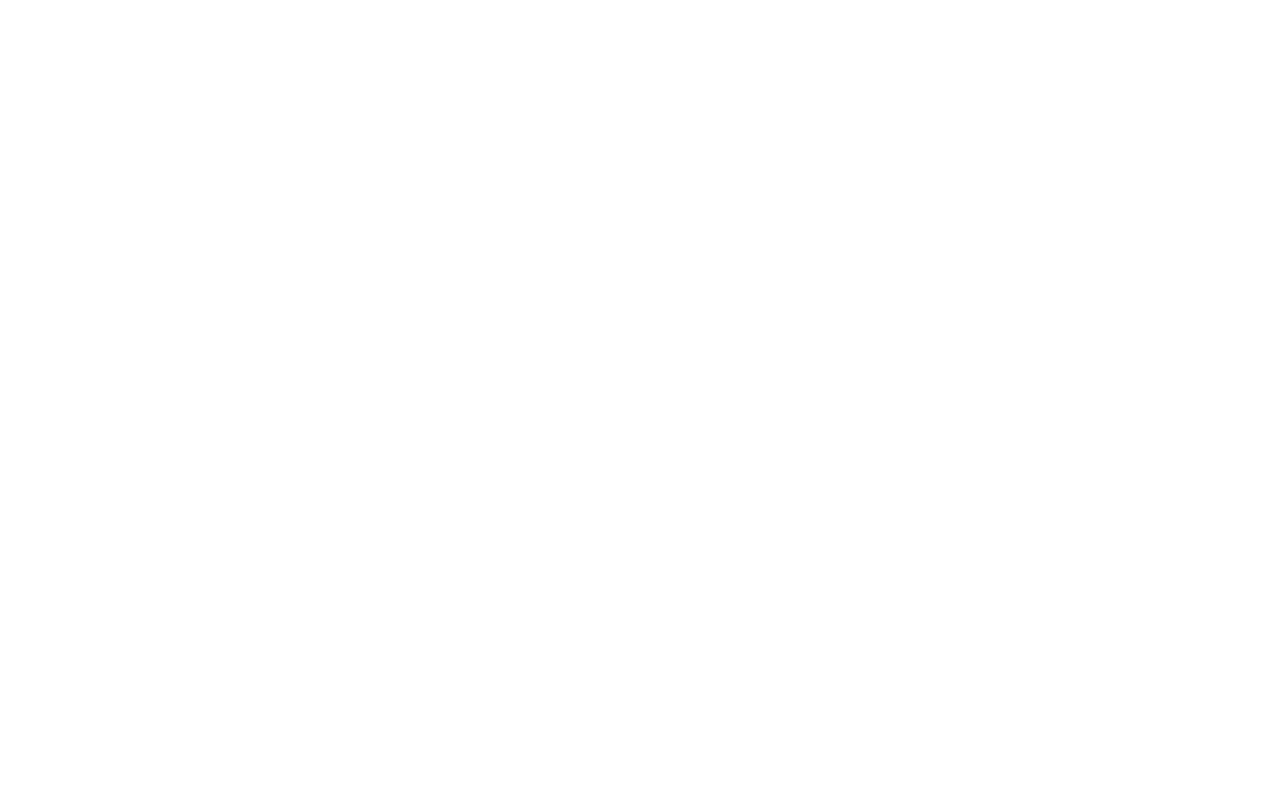
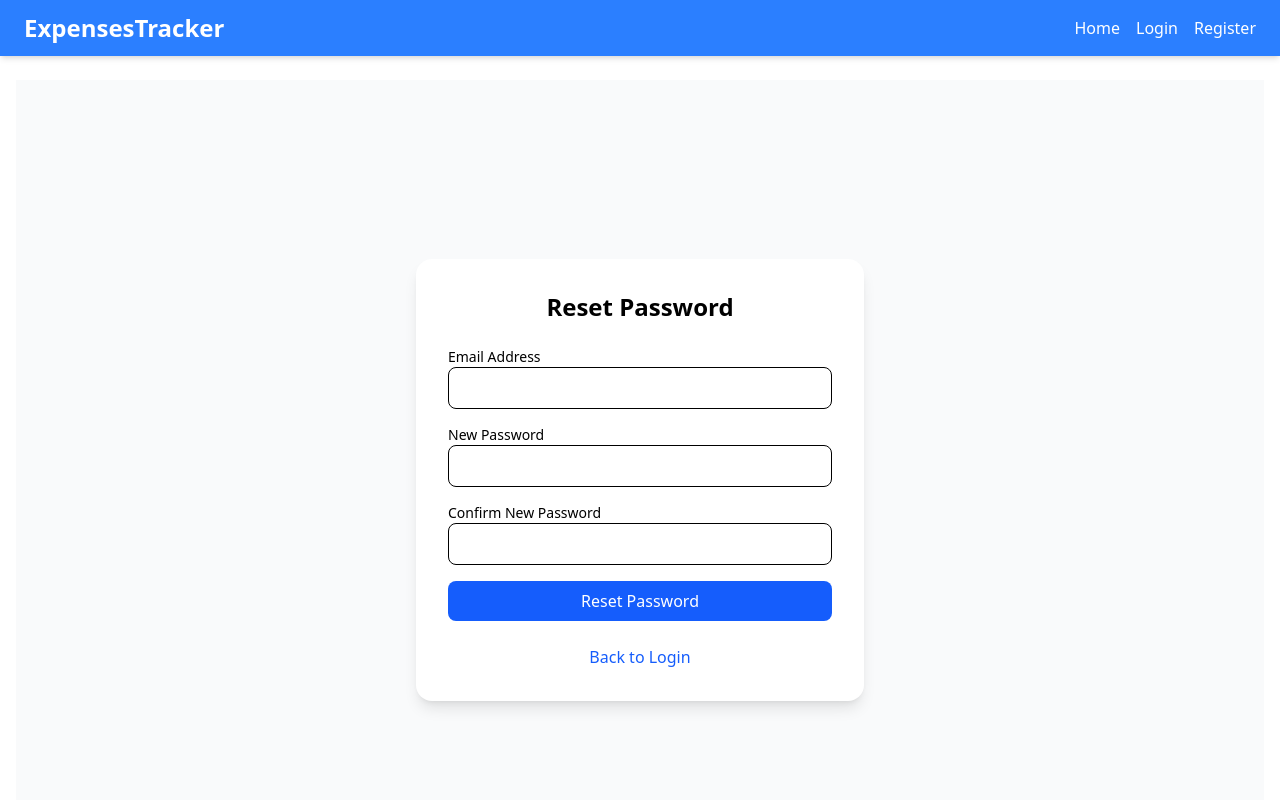
Before and after one commit to Mwaisaka/expenses_tracker, a React (Vite) app in the folder ds_client/: page /reset-password in a window 1280 px wide. Before the commit this address had no page. Shown: the top 800 px of the page. Built offline with nearby package versions, Linux system fonts and the light colour scheme.

Commit message:
Added Reset Password component

```diff
--- a/ds_client/src/App.tsx
+++ b/ds_client/src/App.tsx
@@ -7,6 +7,7 @@ import Home from "./pages/Home";
 // import Expenses from "./pages/Expenses";
 import Login from "./pages/Login";
 import Register from "./pages/Register";
+import ResetPassword from "./pages/ResetPassword";
 // import ProtectedRoute from "./components/ProtectedRoute";
 
 function App() {
@@ -34,6 +35,7 @@ function App() {
           /> */}
           <Route path="login" element={<Login />} />
           <Route path="register" element={<Register />} />
+          <Route path="reset-password" element={<ResetPassword />} />
         </Route>
       </Routes>
     </BrowserRouter>
--- a/ds_client/src/pages/ResetPassword.tsx
+++ b/ds_client/src/pages/ResetPassword.tsx
@@ -0,0 +1,101 @@
+import React, { useState } from "react";
+import { data } from "react-router-dom";
+
+export default function ResetPassword() {
+  const [email, setEmail] = useState("");
+  const [newPassword, setNewPassword] = useState("");
+  const [confirmPassword, setConfirmPassword] = useState("");
+  const [message, setMessage] = useState("");
+  const [error, setError] = useState("");
+
+  const handleSubmit = async (e: React.FormEvent) => {
+    e.preventDefault();
+    setMessage("");
+    setError("");
+
+    if (newPassword.length < 6) {
+      setError("Password must be at least 6 characters long.");
+      return;
+    }
+
+    if (newPassword !== confirmPassword) {
+      setError("Passwords do not match!");
+      return;
+    }
+    try {
+      const response = await fetch(
+        "http://localhost:8000/api/auth/password-reset/",
+        {
+          method: "POST",
+          headers: { "Content-Type": "application/json" },
+          body: JSON.stringify({ email, new_password: newPassword }),
+        }
+      );
+      if (response.ok) {
+        const data = await response.json();
+        setMessage(data.message || "Password has been reset successfully.");
+      } else {
+        const errData = await response.json();
+        setError(errData.message || "Password reset failed. Try again.");
+      }
+    } catch (err) {
+      setError("Something went wrong. Please try again later.");
+    }
+  };
+  return (
+    <div className="flex items-center justify-center min-h-screen bg-gray-50">
+      <div className="w-full max-w-md p-8 space-y-6 bg-white rounded-2xl shadow-lg">
+        <h2 className="text-2xl font-bold text-center">Reset Password</h2>
+        {message && <p className="text-green-500 text-sm">{message}</p>}
+        {error && <p className="text-red-500 text-sm">{error}</p>}
+
+        <form onSubmit={handleSubmit} className="space-y-4">
+          <div>
+            <label className="block text-sm font-medium">Email Address</label>
+            <input
+              type="email"
+              value={email}
+              onChange={(e) => setEmail(e.target.value)}
+              required
+              className="w-full px-3 py-2 border rounded-lg focus:outline-none focus:ring focus:ring-blue-400"
+            />
+          </div>
+          <div>
+            <label className="block text-sm font-medium">New Password</label>
+            <input
+              type="password"
+              value={newPassword}
+              onChange={(e) => setNewPassword(e.target.value)}
+              required
+              className="w-full px-3 py-2 border rounded-lg focus:outline-none focus:ring focus:ring-blue-400"
+            />
+          </div>
+          <div>
+            <label className="block text-sm font-medium">
+              Confirm New Password
+            </label>
+            <input
+              type="password"
+              value={confirmPassword}
+              onChange={(e) => setConfirmPassword(e.target.value)}
+              required
+              className="w-full px-3 py-2 border rounded-lg focus:outline-none focus:ring focus:ring-blue-400"
+            />
+          </div>
+          <button
+            type="submit"
+            className="w-full py-2 bg-blue-600 text-white rounded-lg hover:bg-blue-700 transition"
+          >
+            Reset Password
+          </button>
+        </form>
+
+        <p className="text-center text-md">
+          <a href="/login" className="text-blue-600 hover:underline">
+            Back to Login
+          </a>
+        </p>
+      </div>
+    </div>
+  );
+}
```
